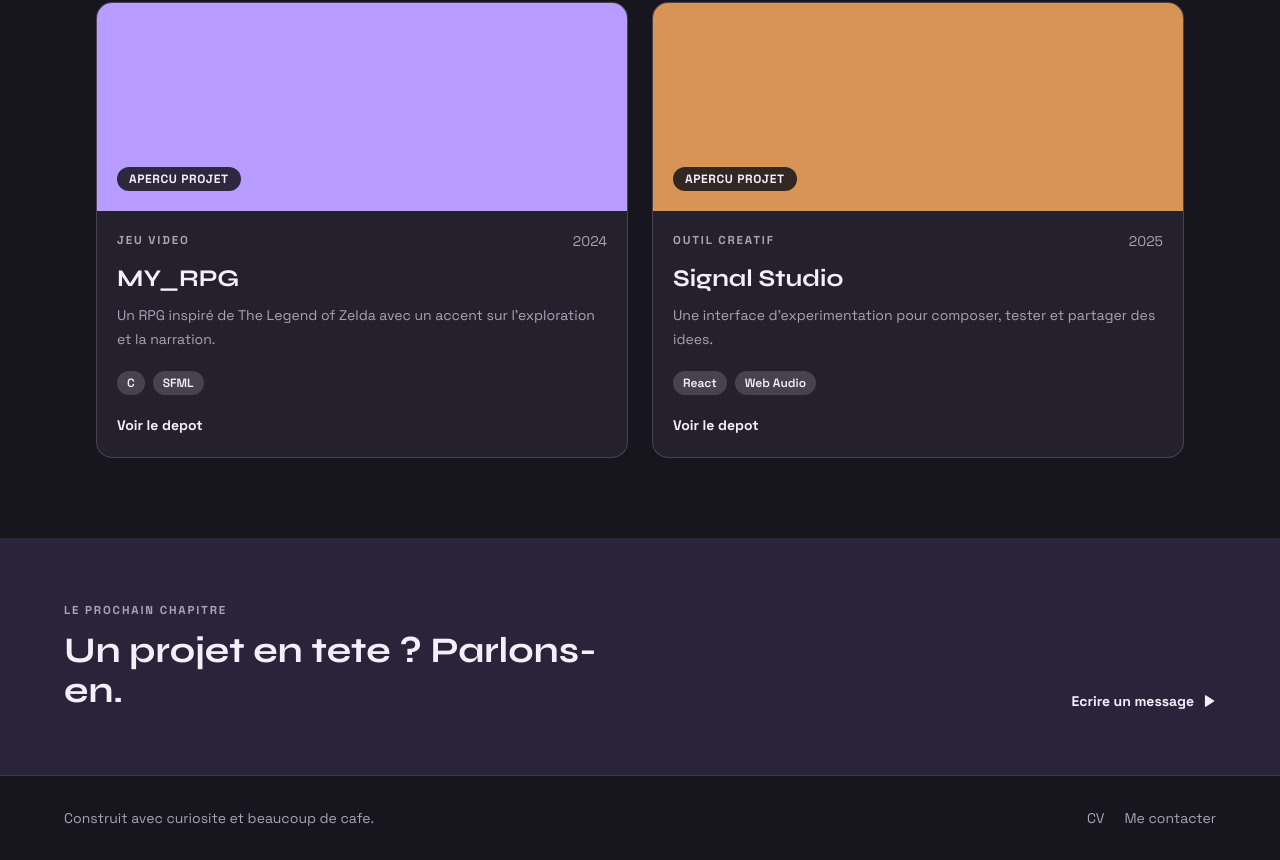
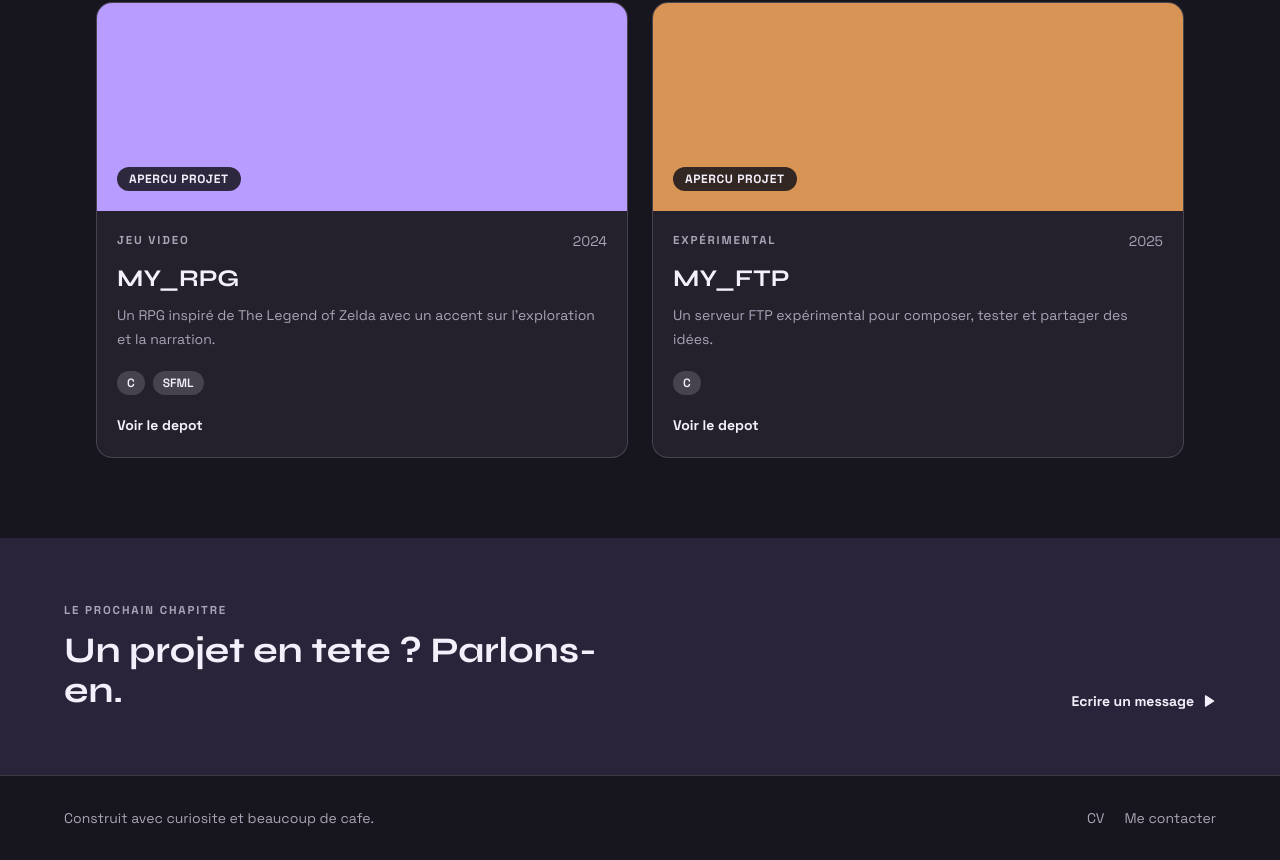
Before and after one commit to Nolfews/Portfolio, a Next.js app: page / in a window 1280 px wide. Shown: the part 1078-1938 px from the top of the page. Built offline with nearby package versions, Linux system fonts and the light colour scheme.

Commit message:
[UPDATE] modify project details for MY_FTP, including title, type, description, tags, and repository URL

```diff
--- a/src/data/portfolio.ts
+++ b/src/data/portfolio.ts
@@ -36,18 +36,18 @@ export const projectCatalog: PortfolioProject[] = [
     repositoryUrl: "https://github.com/Nolfews/My_RPG",
   },
   {
-    id: "signal-studio",
-    title: "Signal Studio",
+    id: "MY_FTP",
+    title: "MY_FTP",
     category: "software",
-    type: { fr: "Outil creatif", en: "Creative tool" },
+    type: { fr: "Expérimental", en: "Experimental" },
     description: {
-      fr: "Une interface d'experimentation pour composer, tester et partager des idees.",
-      en: "An experimental interface for composing, testing and sharing ideas.",
+      fr: "Un serveur FTP expérimental pour composer, tester et partager des idées.",
+      en: "An experimental FTP server for composing, testing and sharing ideas.",
     },
-    tags: ["React", "Web Audio"],
+    tags: ["C"],
     color: "bg-[#d89454]",
     year: "2025",
-    repositoryUrl: "https://github.com/",
+    repositoryUrl: "https://github.com/Nolfews/My_FTP",
   },
   {
     id: "night-shift",
```
